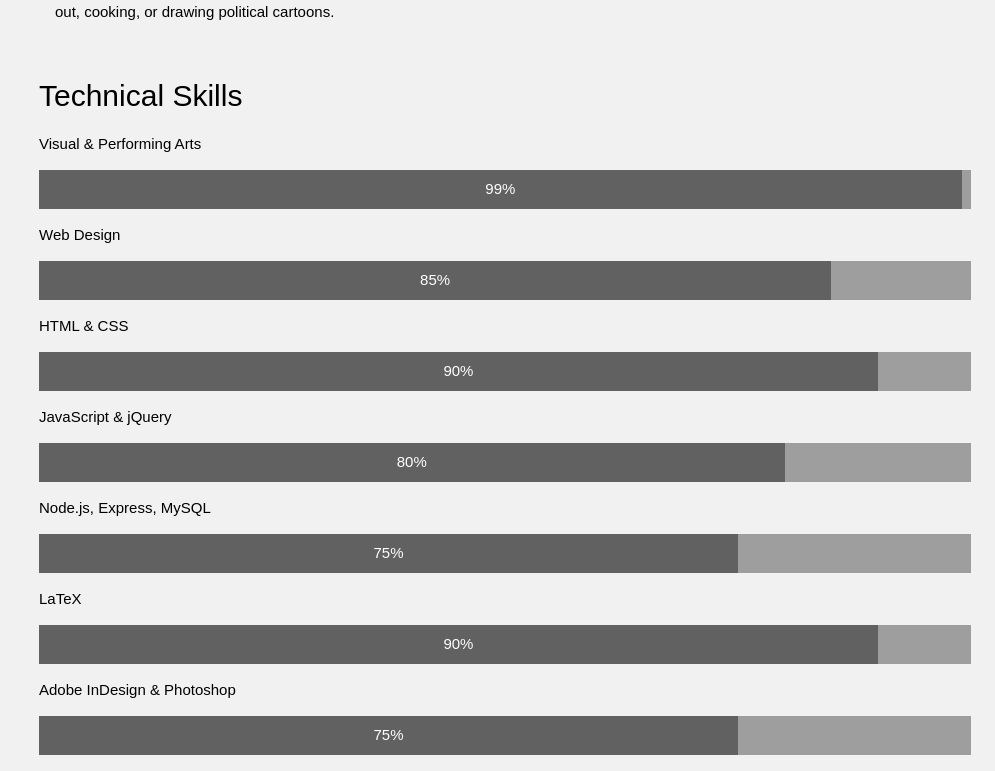
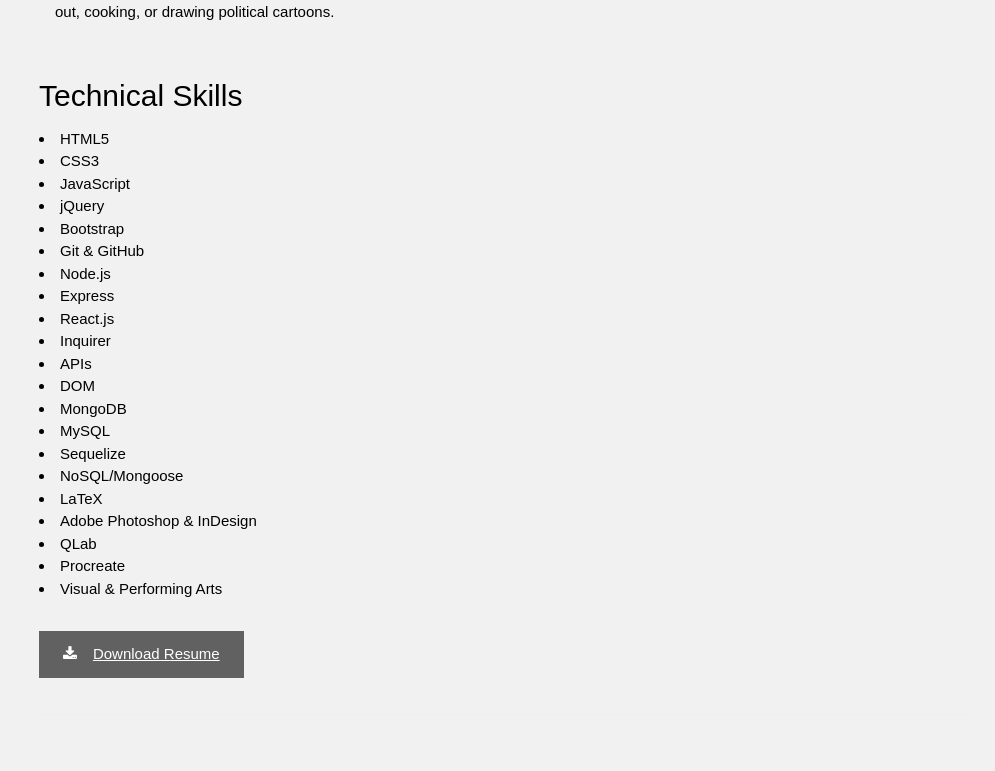
Before and after one commit to dsmooke/react-portfolio, a React (Create React App) app: page / in a window 1280 px wide. Shown: the part 743-1514 px from the top of the page, without its empty margins (285-1280 px from the left). Built offline with nearby package versions, Linux system fonts and the light colour scheme.

Commit message:
jk now actually removed skill bars and updated resume

```diff
--- a/src/components/pages/About.js
+++ b/src/components/pages/About.js
@@ -51,76 +51,34 @@
     >
       <h2>Technical Skills</h2>
       {/*<!-- Progress bars / Skills --> */}
-      <p>Visual & Performing Arts</p>
-      <div className="w3-grey">
-        <div
-          className="w3-container w3-dark-grey w3-padding w3-center"
-          style={{ width: 99 + "%" }}
-        >
-          99%
-        </div>
-      </div>
-      <p>Web Design</p>
-      <div className="w3-grey">
-        <div
-          className="w3-container w3-dark-grey w3-padding w3-center"
-          style={{ width: 85 + "%" }}
-        >
-          85%
-        </div>
-      </div>
-      <p>HTML & CSS</p>
-      <div className="w3-grey">
-        <div
-          className="w3-container w3-dark-grey w3-padding w3-center"
-          style={{ width: 90 + "%" }}
-        >
-          90%
-        </div>
-      </div>
-      <p>JavaScript & jQuery</p>
-      <div className="w3-grey">
-        <div
-          className="w3-container w3-dark-grey w3-padding w3-center"
-          style={{ width: 80 + "%" }}
-        >
-          80%
-        </div>
-      </div>
-      <p>Node.js, Express, MySQL</p>
-      <div className="w3-grey">
-        <div
-          className="w3-container w3-dark-grey w3-padding w3-center"
-          style={{ width: 75 + "%" }}
-        >
-          75%
-        </div>
-      </div>
-      <p>LaTeX</p>
-      <div className="w3-grey">
-        <div
-          className="w3-container w3-dark-grey w3-padding w3-center"
-          style={{ width: 90 + "%" }}
-        >
-          90%
-        </div>
-      </div>
-      <p>Adobe InDesign & Photoshop</p>
-      <div className="w3-grey">
-        <div
-          className="w3-container w3-dark-grey w3-padding w3-center"
-          style={{ width: 75 + "%" }}
-        >
-          75%
-        </div>
-      </div>
+      <li>HTML5</li>
+      <li>CSS3</li>
+      <li>JavaScript</li>
+      <li>jQuery</li>
+      <li>Bootstrap</li>
+      <li>Git & GitHub</li>
+      <li>Node.js</li>
+      <li>Express</li>
+      <li>React.js</li>
+      <li>Inquirer</li>
+      <li>APIs</li>
+      <li>DOM</li>
+      <li>MongoDB</li>
+      <li>MySQL</li>
+      <li>Sequelize</li>
+      <li>NoSQL/Mongoose</li>
+      <li>LaTeX</li>
+      <li>Adobe Photoshop & InDesign</li>
+      <li>QLab</li>
+      <li>Procreate</li>
+      <li>Visual & Performing Arts</li>
 
       {/*<!--Download Resume-->*/}
       <p>
         {/* <a></a> */}
         <button className="w3-button w3-dark-grey w3-padding-large w3-margin-top w3-margin-bottom">
           <a
-            href="imgs/Coding Resume_DSmooke.pdf"
+            href="imgs/Coding-Resume-DSmooke.pdf"
             download="codingResumeDsmooke"
             rel="noreferrer"
           >
```
